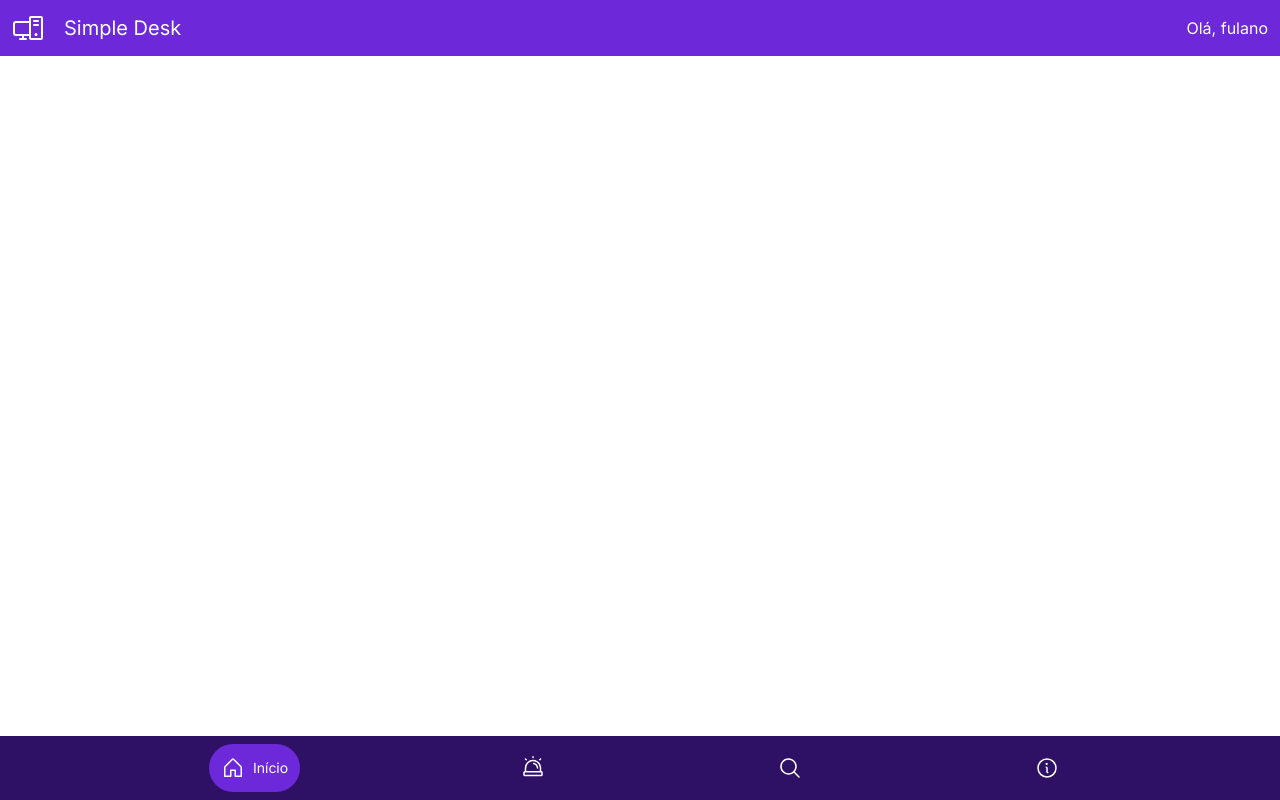
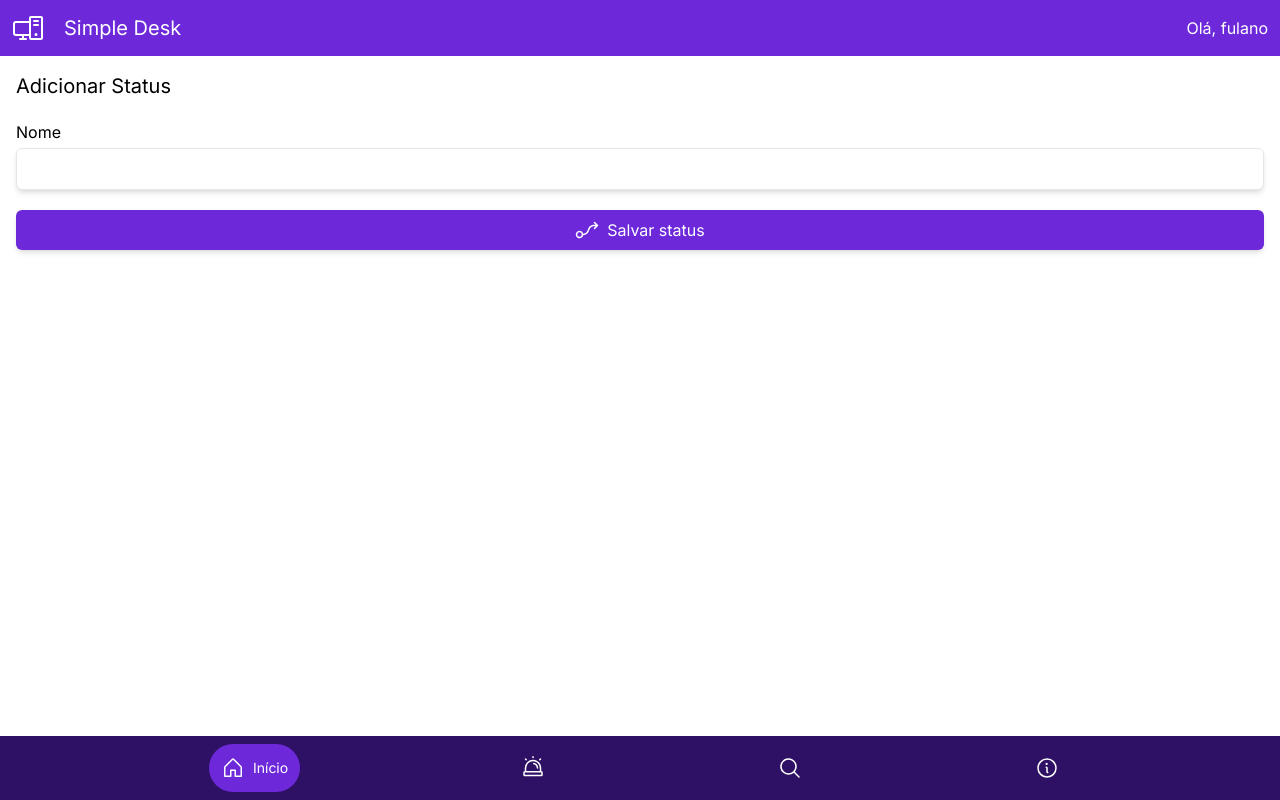
Before and after one commit to yamatopotter/SimpleDesk, a React (Vite) app in the folder frontend/: page /status/new in a window 1280 px wide. Built offline with nearby package versions, Linux system fonts and the light colour scheme.

Commit message:
add: Adição da tela de adicionar staus

```diff
--- a/frontend/src/App.jsx
+++ b/frontend/src/App.jsx
@@ -7,13 +7,14 @@ import { ListTickets } from "./routes/ListTickets";
 import { ListSectors } from "./routes/ListSectors";
 import { CreateTicket } from "./routes/CreateTicket";
 import { CreateSector } from "./routes/CreateSector";
+import { CreateStatus } from "./routes/CreateStatus";
 import { TicketDetail } from "./routes/TicketDetail";
 
 function App() {
   return (
     <div className="flex flex-col h-screen overflow-hidden">
       <Header />
-      <main className="flex-1 overflow-y-scroll p-4">
+      <main className="flex flex-1 overflow-y-scroll no-scrollbar p-4">
         <BrowserRouter>
           <Routes>
             <Route path="" element={<Login />} />
@@ -23,6 +24,7 @@ function App() {
             <Route path="/ticket/:id" element={<TicketDetail />} />
             <Route path="/sector/new" element={<CreateSector />} />
             <Route path="/sector" element={<ListSectors />} />
+            <Route path="/status/new" element={<CreateStatus />} />
           </Routes>
         </BrowserRouter>
       </main>
--- a/frontend/src/index.css
+++ b/frontend/src/index.css
@@ -3,3 +3,18 @@
 @tailwind base;
 @tailwind components;
 @tailwind utilities;
+
+@layer utilities {
+    @variants responsive {
+      /* Hide scrollbar for Chrome, Safari and Opera */
+      .no-scrollbar::-webkit-scrollbar {
+          display: none;
+      }
+
+      /* Hide scrollbar for IE, Edge and Firefox */
+      .no-scrollbar {
+          -ms-overflow-style: none;  /* IE and Edge */
+          scrollbar-width: none;  /* Firefox */
+      }
+    }
+  }
--- a/frontend/src/pages/Create/AddStatus.jsx
+++ b/frontend/src/pages/Create/AddStatus.jsx
@@ -0,0 +1,20 @@
+import { FlowArrow } from "@phosphor-icons/react";
+import { CommonButton } from "../../components/CommonButton/CommonButton";
+import { CommonInput } from "../../components/CommonInput/CommonInput";
+
+export const AddStatus = () => {
+  return (
+    <div className="flex flex-col gap-5 w-full">
+      <h1 className="text-xl">Adicionar Status</h1>
+
+      <form className="flex flex-col gap-5">
+        <div className="flex flex-col gap-1">
+          <label htmlFor="statusName">Nome</label>
+          <CommonInput id="statusName" name="sectorName" />
+        </div>
+
+        <CommonButton icon={<FlowArrow size={24} />} content="Salvar status" />
+      </form>
+    </div>
+  );
+};
--- /dev/null
+++ b/frontend/src/routes/CreateStatus.jsx
@@ -0,0 +1,5 @@
+import { AddStatus } from "../pages/Create/AddStatus";
+
+export const CreateStatus = () => {
+  return <AddStatus />;
+};
```
